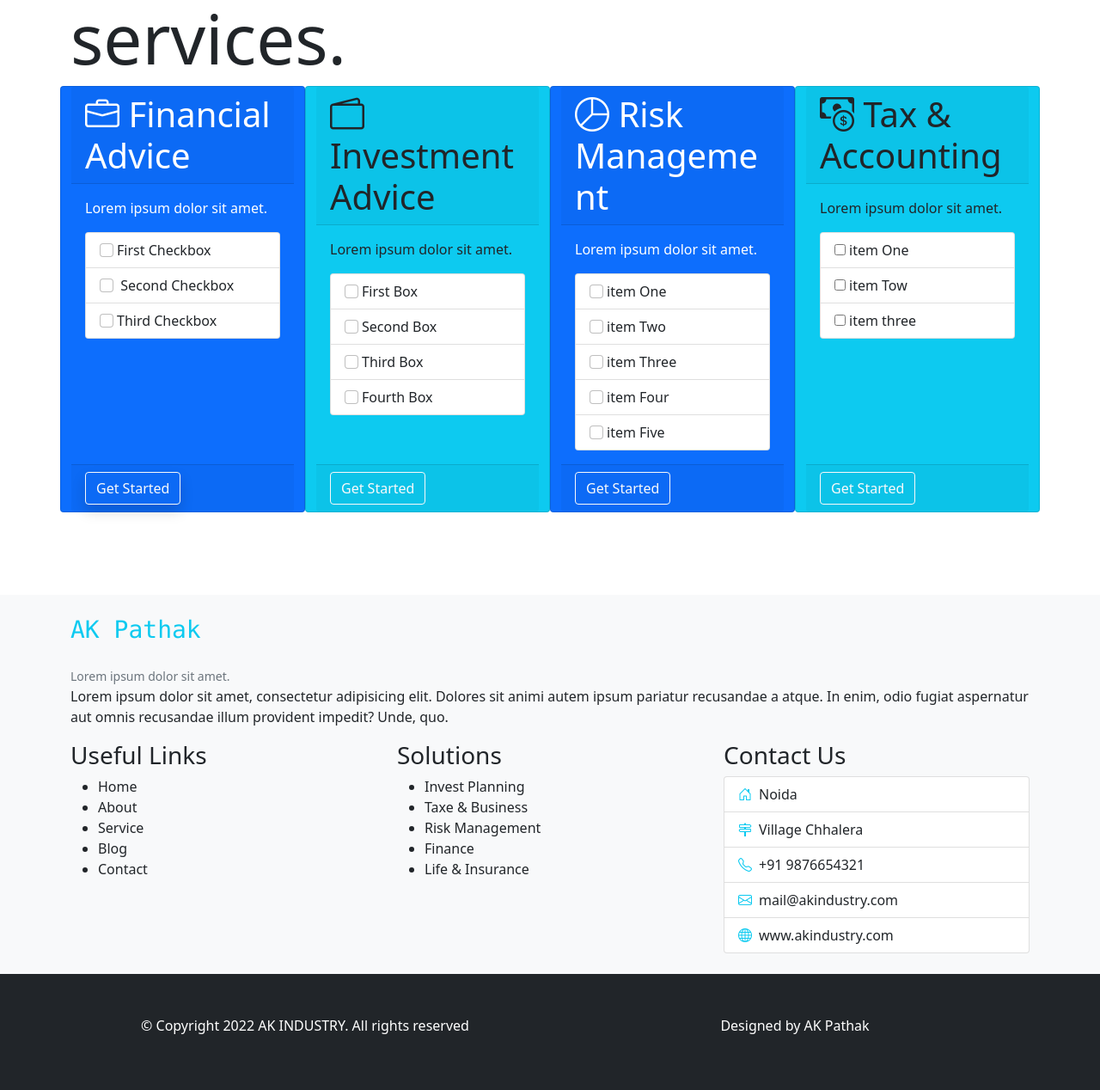
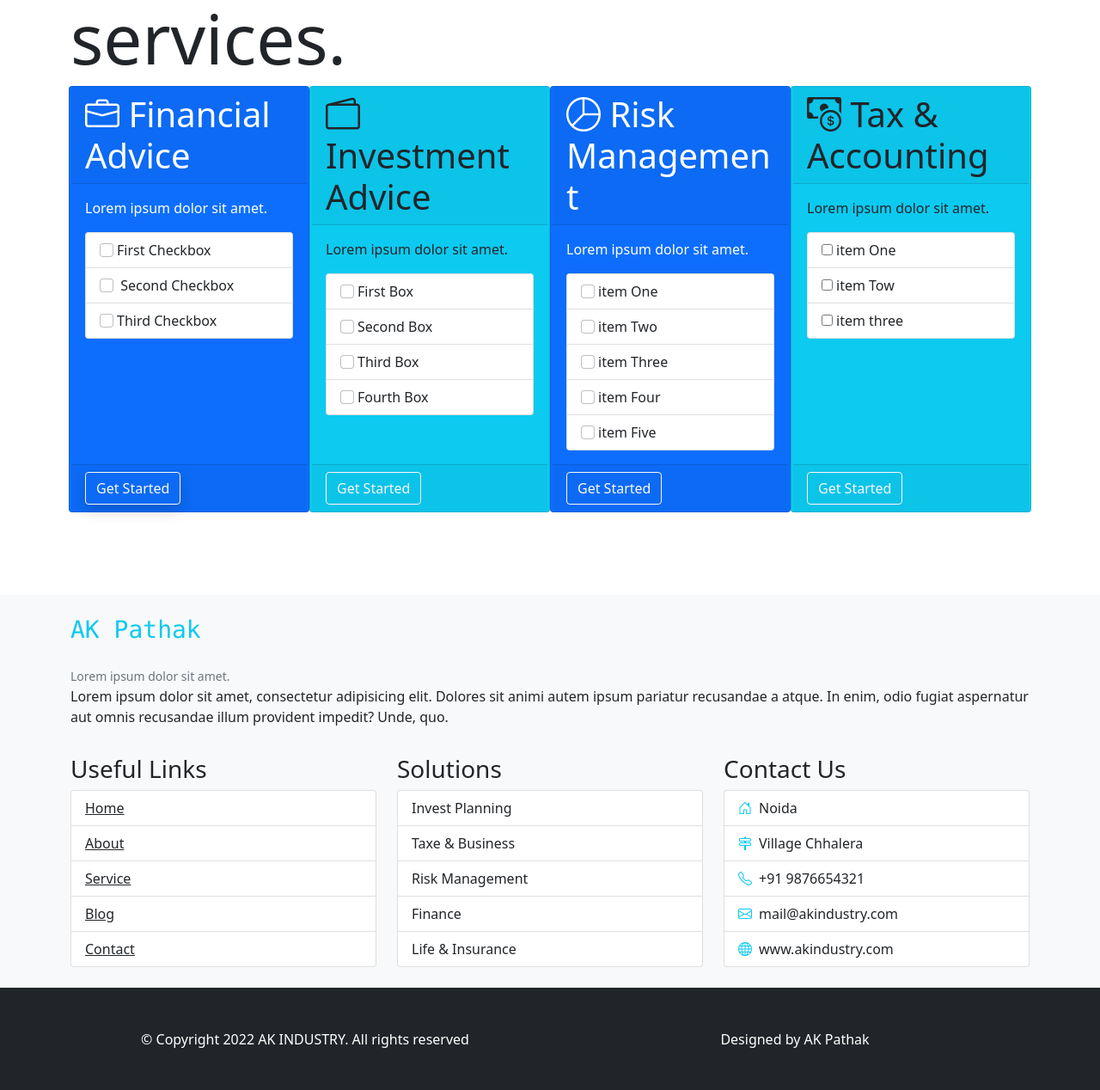
Before and after one commit to akpathak1007/bootstrap-business-directory, a plain HTML site: page index.html in a window 1280 px wide. Shown: the part 3512-4780 px from the top of the page at 86% size. Drawn offline with nearby package versions, Linux system fonts and the light colour scheme.

Commit message:
responsiveness

```diff
--- a/index.html
+++ b/index.html
@@ -413,8 +413,8 @@
           </div>
         </header>
         <!-- *Content: Services -->
-        <div class="row">
-          <div class="card bg-primary col text-white">
+        <div class="row g-1">
+          <div class="card bg-primary col-12 col-sm-6 col-lg-3 text-white">
             <div class="card-header display-6">
               <i class="bi bi-briefcase"></i>
               <span>Financial Advice</span>
@@ -457,7 +457,7 @@
               </a>
             </div>
           </div>
-          <div class="card bg-info col">
+          <div class="card bg-info col-12 col-sm-6 col-lg-3 ">
             <div class="card-header text-dark display-6">
               <i class="bi bi-wallet2"></i>
               <span>Investment Advice</span>
@@ -503,7 +503,7 @@
               <a class="btn btn-outline-light" href="#home">Get Started</a>
             </div>
           </div>
-          <div class="card bg-primary text-white col">
+          <div class="card bg-primary text-white col-12 col-sm-6 col-lg-3 ">
             <div class="card-header display-6">
               <i class="bi bi-pie-chart"></i>
               <span>Risk Management</span>
@@ -537,7 +537,7 @@
               <a href="#home" class="btn btn-outline-light">Get Started</a>
             </div>
           </div>
-          <div class="card bg-info col text-dark">
+          <div class="card bg-info text-dark col-12 col-sm-6 col-lg-3 ">
             <div class="card-header display-6">
               <i class="bi bi-cash-coin"></i>
               <span>Tax & Accounting </span>
@@ -580,46 +580,46 @@
               Unde, quo.
             </p>
             <div class="row">
-              <div class="col-4">
-                <h3>Useful Links</h3>
-                <ul>
-                  <li>
-                    <a class="text-decoration-none link-dark" href="#home"
+              <div class="mt-3 col-12 col-sm-6  col-md-4">
+                <h3 class="text-center text-md-start">Useful Links</h3>
+                <ul class="list-group">
+                  <li class="list-group-item">
+                    <a class="link-dark" href="#home"
                       >Home</a
                     >
                   </li>
-                  <li>
-                    <a class="text-decoration-none link-dark" href="#aboutus"
+                  <li class="list-group-item">
+                    <a class="link-dark" href="#aboutus"
                       >About</a
                     >
                   </li>
-                  <li>
-                    <a class="text-decoration-none link-dark" href="#service"
+                  <li class="list-group-item">
+                    <a class="link-dark" href="#service"
                       >Service</a
                     >
                   </li>
-                  <li>
-                    <a class="text-decoration-none link-dark" href="#">Blog</a>
+                  <li class="list-group-item">
+                    <a class="link-dark" href="#">Blog</a>
                   </li>
-                  <li>
-                    <a class="text-decoration-none link-dark" href="#contact"
+                  <li class="list-group-item">
+                    <a class="link-dark" href="#contact"
                       >Contact</a
                     >
                   </li>
                 </ul>
               </div>
-              <div class="col-4">
-                <h3>Solutions</h3>
-                <ul>
-                  <li>Invest Planning</li>
-                  <li>Taxe & Business</li>
-                  <li>Risk Management</li>
-                  <li>Finance</li>
-                  <li>Life & Insurance</li>
+              <div class="mt-3 col-12 col-sm-6 col-md-4">
+                <h3 class="text-center text-md-start">Solutions</h3>
+                <ul class="list-group">
+                  <li class="list-group-item">Invest Planning</li>
+                  <li class="list-group-item">Taxe & Business</li>
+                  <li class="list-group-item">Risk Management</li>
+                  <li class="list-group-item">Finance</li>
+                  <li class="list-group-item">Life & Insurance</li>
                 </ul>
               </div>
-              <div class="col-4">
-                <h3>Contact Us</h3>
+              <div class="mt-3 col-12 col-sm-6 col-md-4 m-auto">
+                <h3 class="text-center text-md-start ">Contact Us</h3>
                 <ul class="list-group">
                   <li class="list-group-item">
                     <i class="bi bi-house-door text-info me-2"></i>Noida
```
